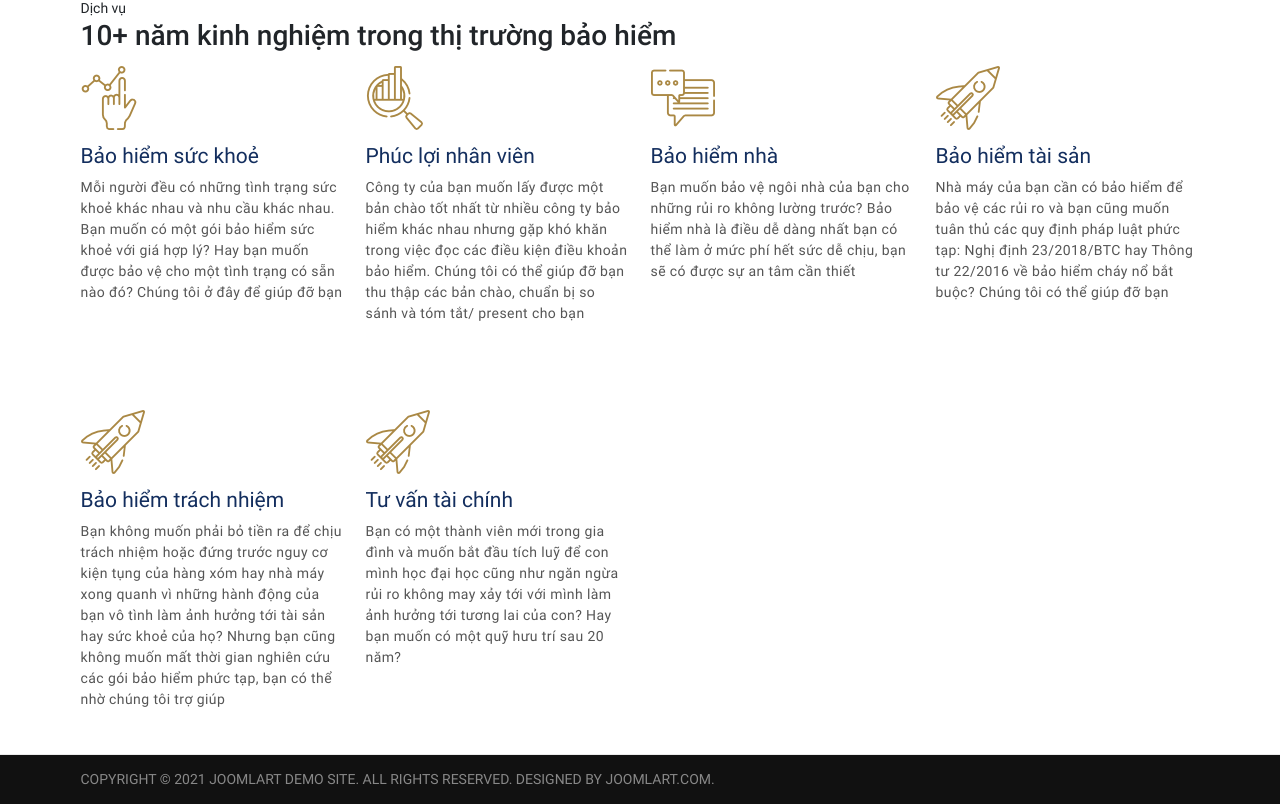
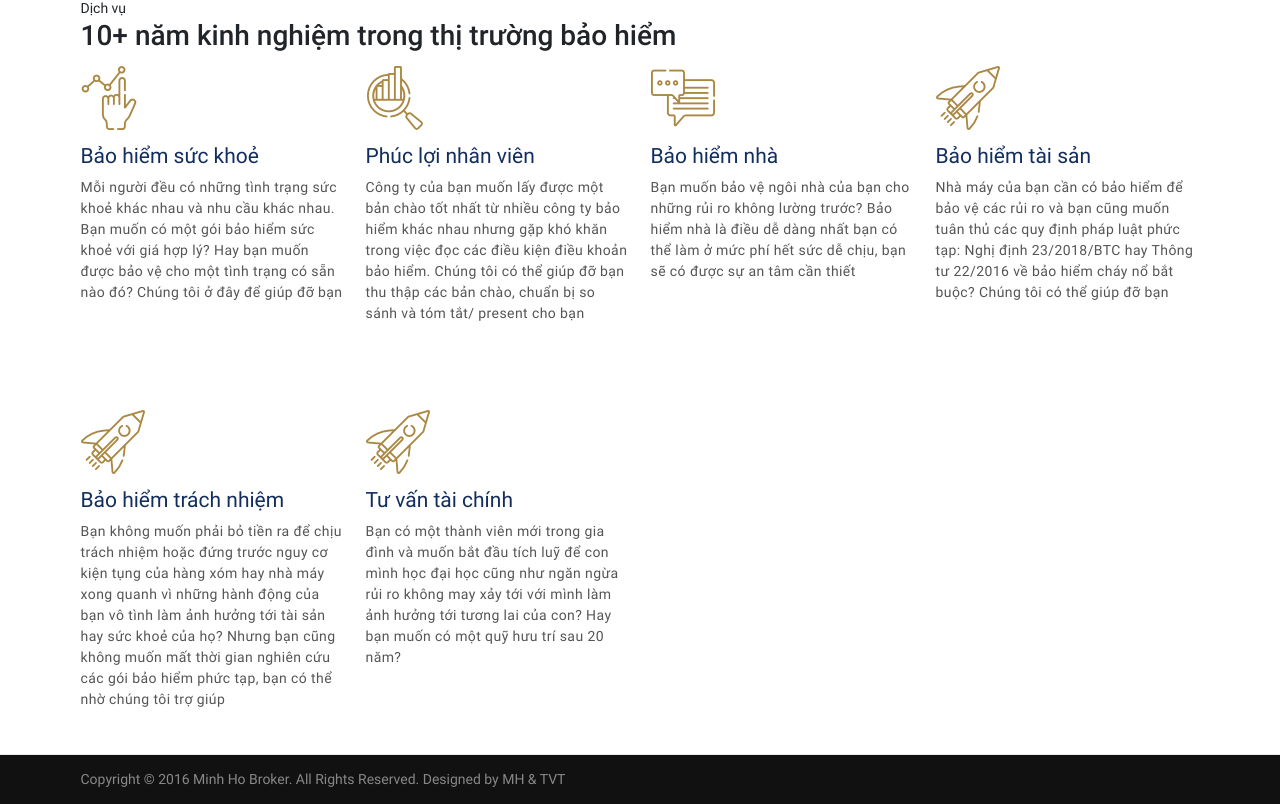
Before and after one commit to toanvan273/my-profile, a Next.js app: page / in a window 1280 px wide. Shown: the part 916-1720 px from the top of the page. Built offline with nearby package versions, Linux system fonts and the light colour scheme.

Commit message:
change footer

```diff
--- a/components/footer.js
+++ b/components/footer.js
@@ -6,8 +6,8 @@ function Footer() {
             <div className="container">
                 <div className="row d-flex">
                     <p className="mb-0">
-                        COPYRIGHT © 2021 JOOMLART DEMO SITE. ALL RIGHTS
-                        RESERVED. DESIGNED BY JOOMLART.COM.
+                        Copyright © 2016 Minh Ho Broker. All Rights
+                        Reserved. Designed by MH & TVT
                     </p>
                 </div>
             </div>
```
